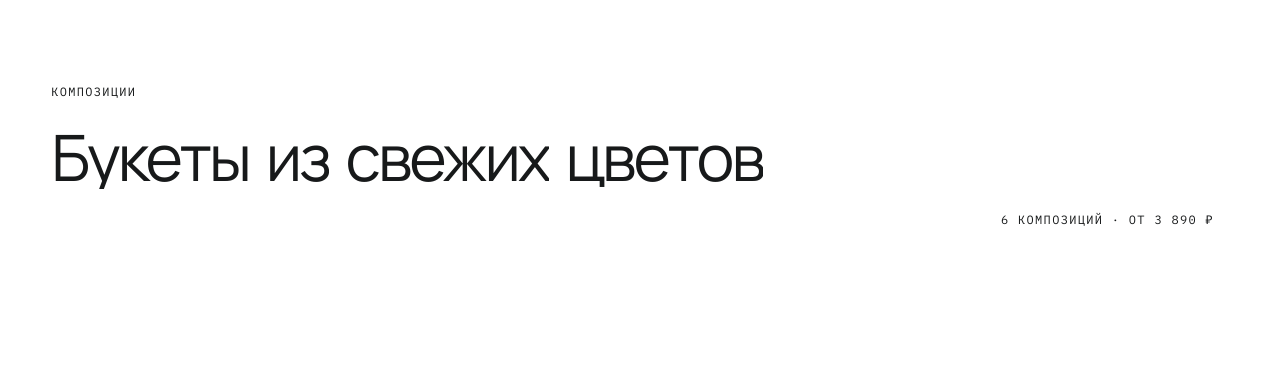
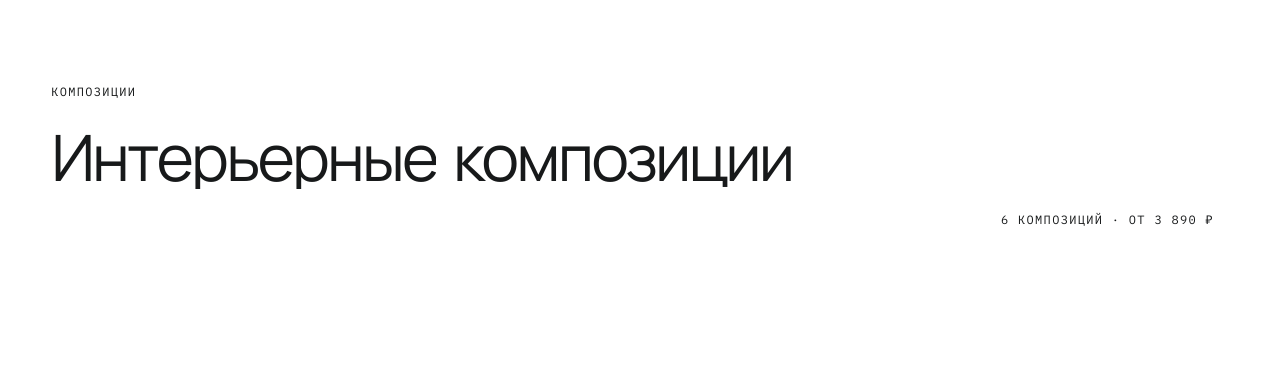
Before and after one commit to Aidamirrrrrr/element-concept-site, a website: page site/index.html in a window 1280 px wide. Shown: the part 2200-2570 px from the top of the page. Drawn offline with Linux system fonts and the light colour scheme.

Commit message:
Rename bouquets section heading to "Интерьерные композиции"
Co-Authored-By: Claude Sonnet 5 <noreply@anthropic.com>

```diff
--- a/site/index.html
+++ b/site/index.html
@@ -395,7 +395,7 @@
     <div class="shead">
       <div class="shead__l">
         <p class="mono mono--red rv">Композиции</p>
-        <h2 id="servicesTitle" data-words>Букеты из свежих цветов</h2>
+        <h2 id="servicesTitle" data-words>Интерьерные композиции</h2>
       </div>
       <p class="shead__r mono rv" data-i="1">6 композиций · от 3 890 ₽</p>
     </div>
```
